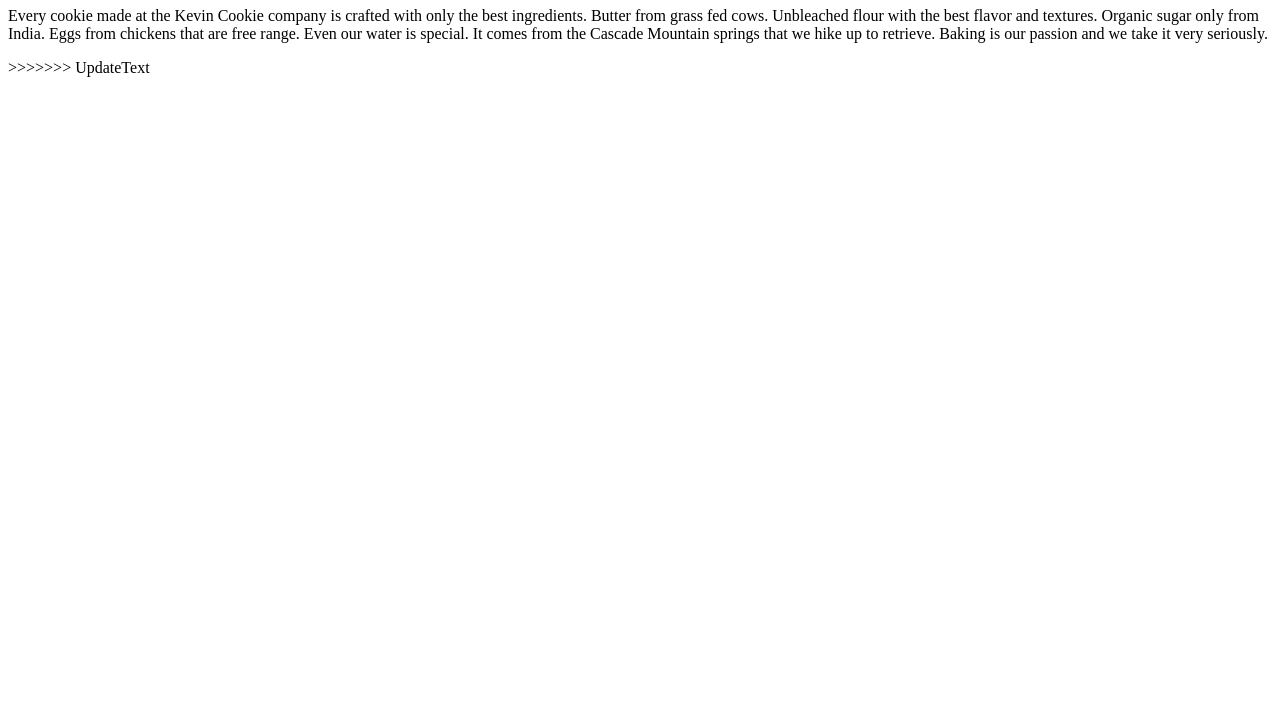
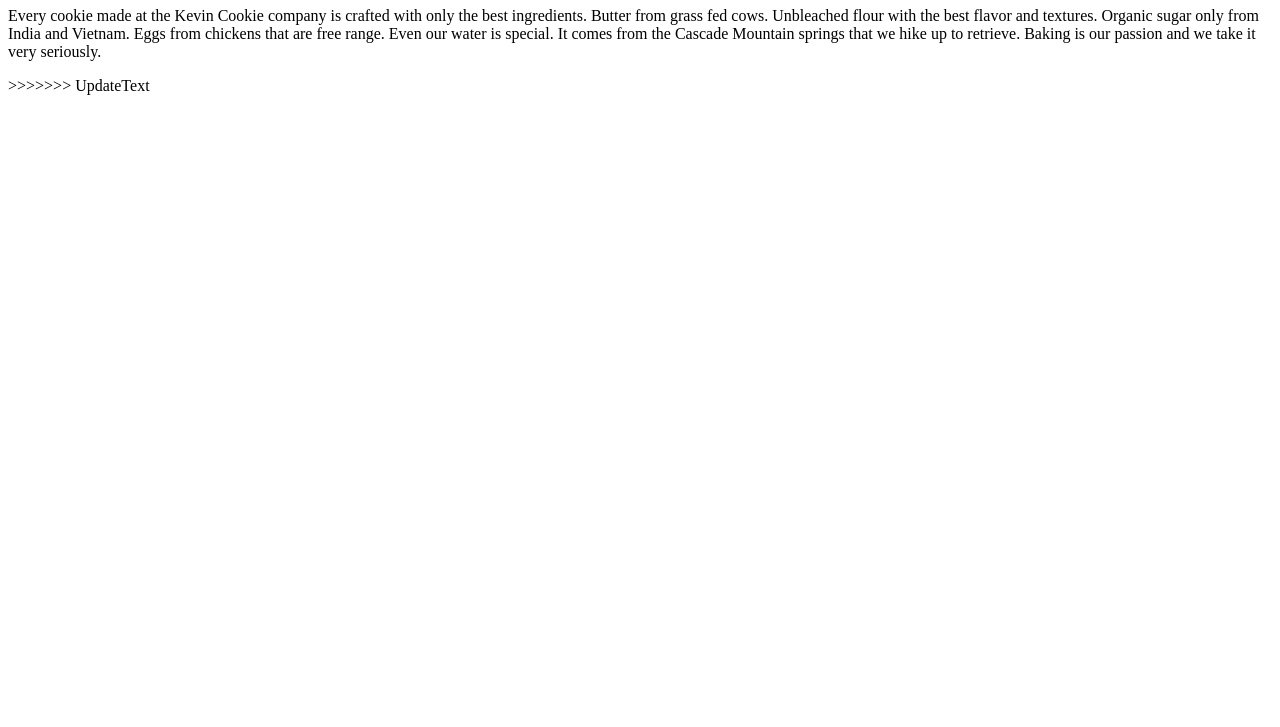
Before and after one commit to HaQuynhAnh/anhh, a plain HTML site: page index.htm in a window 1280 px wide. Shown: the part 73-800 px from the top of the page. Drawn offline with Linux system fonts and the light colour scheme.

Commit message:
Update index.htm

```diff
--- a/index.htm
+++ b/index.htm
@@ -4,7 +4,7 @@
 
 <h1>Deliciousness in every bite!</h1>
 
-<p>Every cookie made at the Kevin Cookie company is crafted with only the best ingredients. Butter from grass fed cows. Unbleached flour with the best flavor and textures. Organic sugar only from India. Eggs from chickens that are free range. Even our water is special. It comes from the Cascade Mountain springs that we hike up to retrieve. Baking is our passion and we take it very seriously.</p>
+<p>Every cookie made at the Kevin Cookie company is crafted with only the best ingredients. Butter from grass fed cows. Unbleached flour with the best flavor and textures. Organic sugar only from India and Vietnam. Eggs from chickens that are free range. Even our water is special. It comes from the Cascade Mountain springs that we hike up to retrieve. Baking is our passion and we take it very seriously.</p>
 >>>>>>> UpdateText
 
 </body>
```
